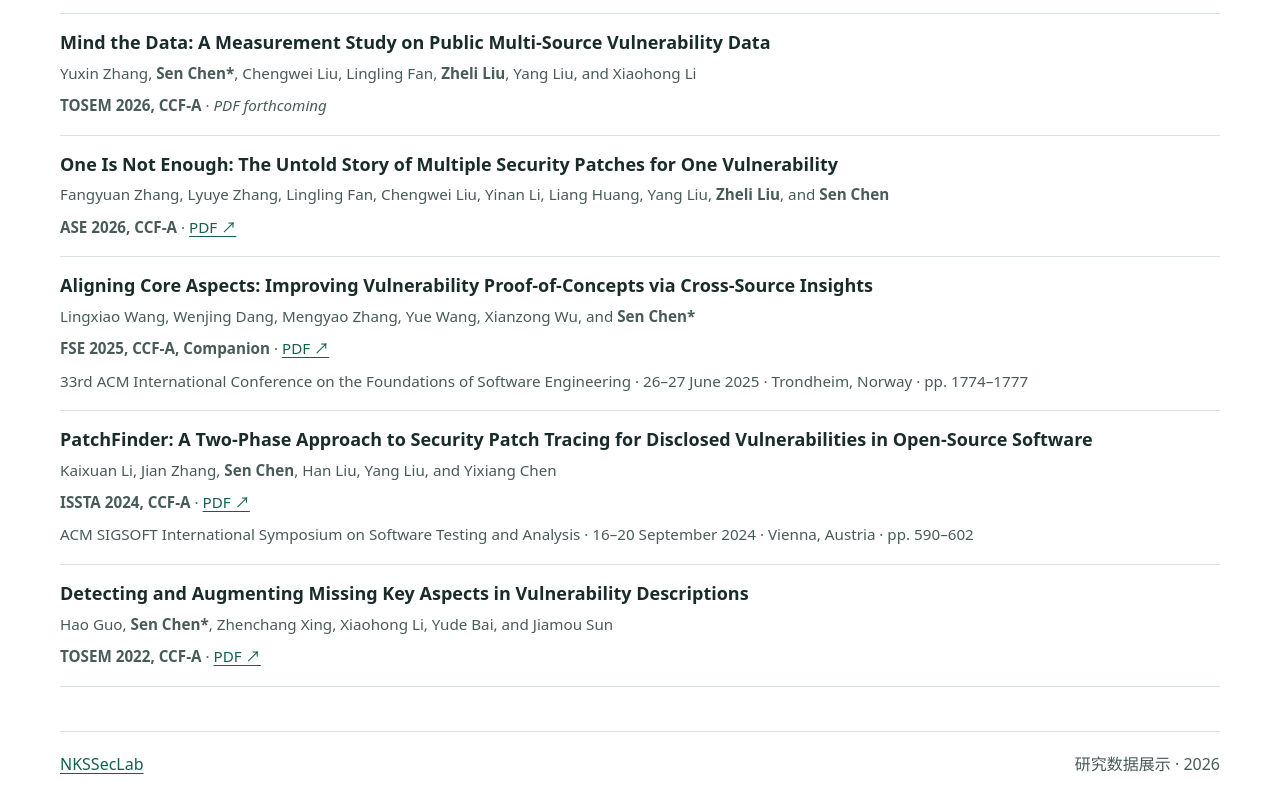
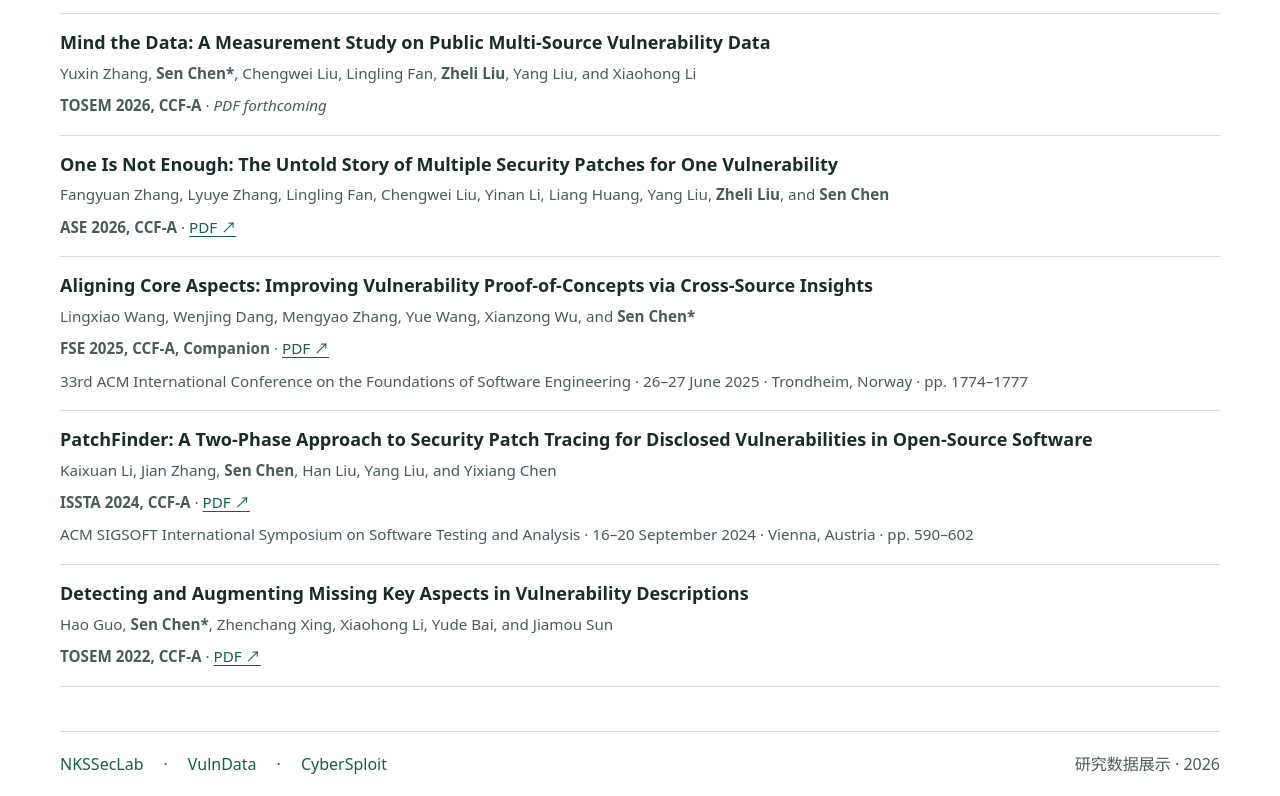
Before and after one commit to nksseclab/security-data, a plain HTML site: page index.html in a window 1280 px wide. Shown: the part 2379-3175 px from the top of the page. Drawn offline with Linux system fonts and the light colour scheme.

Commit message:
Add VulnData and CyberSploit footer links

```diff
--- a/index.html
+++ b/index.html
@@ -69,4 +69,4 @@
     </li>
   </ul>
 </section>
-</main><footer><a href="https://nksseclab.github.io/">NKSSecLab</a><span>研究数据展示 · 2026</span></footer><script src="app.js"></script></body></html>
+</main><footer><nav aria-label="相关项目"><a href="https://nksseclab.github.io/">NKSSecLab</a><span aria-hidden="true">·</span><a href="https://rainsignal.github.io/vulnerability-intelligence/">VulnData</a><span aria-hidden="true">·</span><a href="https://dangwenjing.github.io/Cybersploit/">CyberSploit</a></nav><span>研究数据展示 · 2026</span></footer><script src="app.js"></script></body></html>
```
